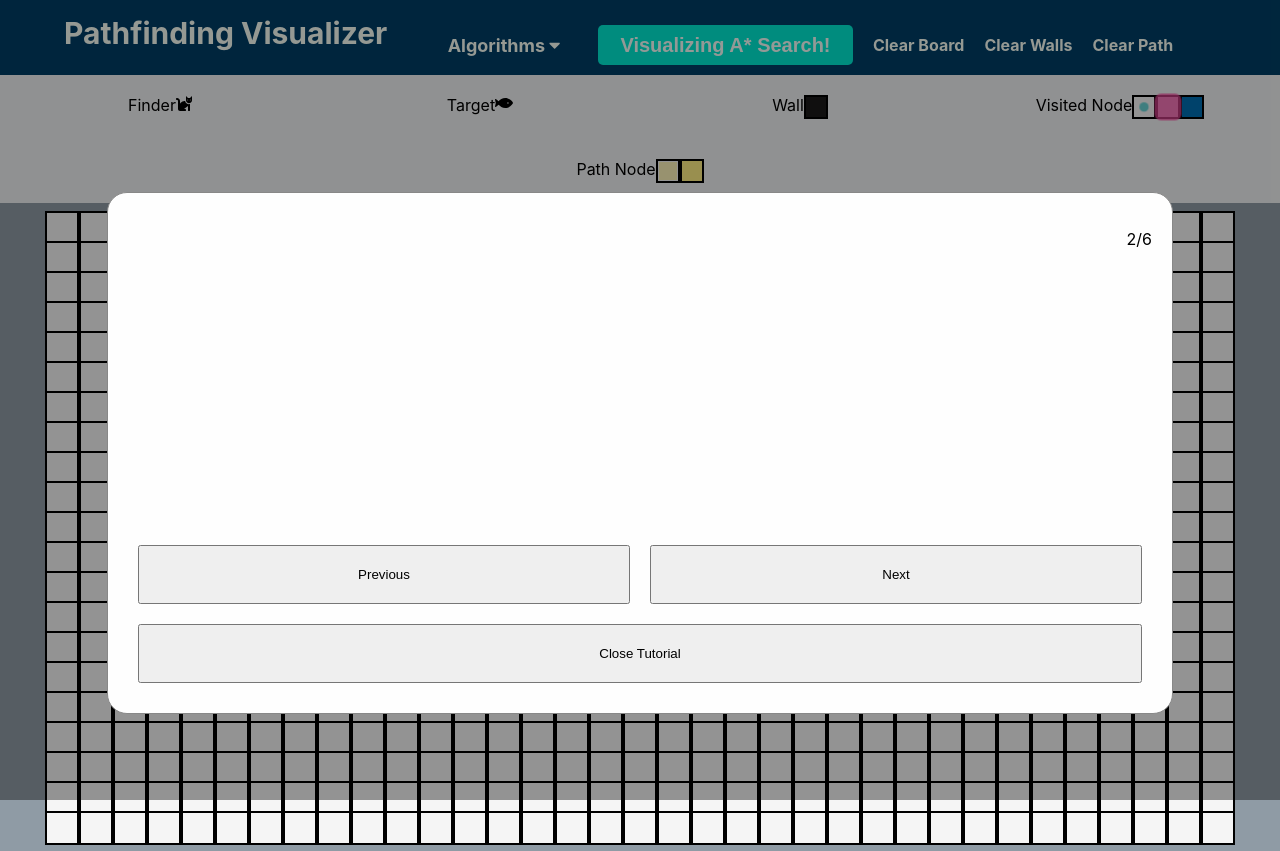
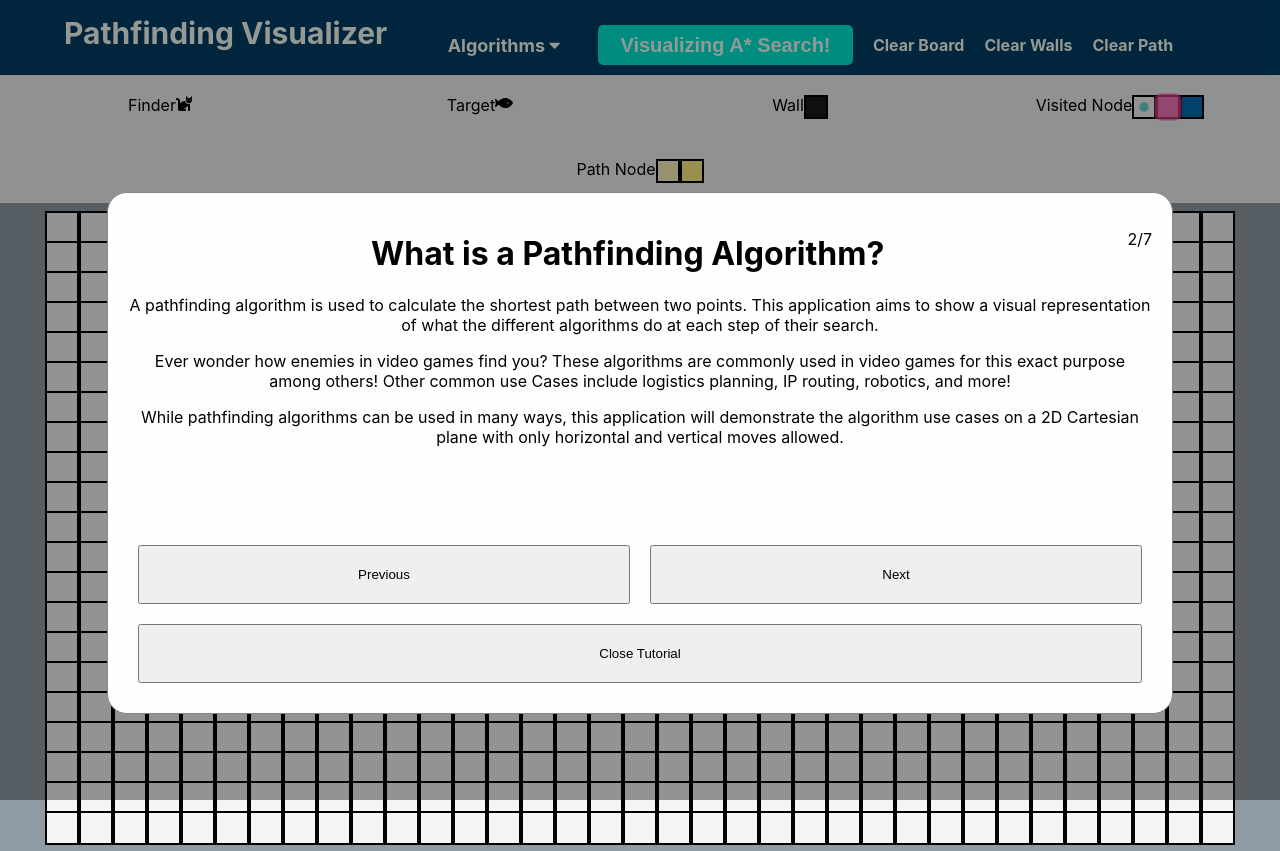
Before and after one commit to nkBrew/pathfinding-visualizer, a React (Create React App) app: page / in a window 1280 px wide. Both pictures are taken after a click on the button "Next". Built offline with nearby package versions, Linux system fonts and the light colour scheme.

Commit message:
Working Modal. All pages have content. Some need videos and pictures

```diff
--- a/src/Algorithms/algorithms.ts
+++ b/src/Algorithms/algorithms.ts
@@ -14,10 +14,18 @@ export type AlgorithmResult = {
 };
 
 export enum ALGORITHM {
+  DIJKSTRA = 'DIJKSTRA',
   ASTAR = 'ASTAR',
-  DIJKSTRA = 'DIJKSTRA',
   GREEDY = 'GREEDY',
 }
+
+export const ALGORITHM_DESCRIPTIONS = {
+  [ALGORITHM.DIJKSTRA]: '(weighted) the grandfather to most pathfinding algorithms and promises the shortest path',
+  [ALGORITHM.ASTAR]:
+    "(weighted) arguably the best pathfinding algorithms and the most common algoirithms used in video games. It is based on Dijkstra's algorithm with a few modifications allowing it to be much faster while still maintaing the promise of having the shortest path",
+  [ALGORITHM.GREEDY]:
+    '(weighted) this algorithm, while quick, can be used when speed over correctness is the top priority. It does not promise to give you the shortest path, but it does promise to give a path fast',
+};
 
 export const ALGORITHM_FRIENDLY_NAMES = {
   [ALGORITHM.ASTAR]: 'A* Search',
--- a/src/Modal/Modal.tsx
+++ b/src/Modal/Modal.tsx
@@ -1,12 +1,13 @@
 import React, { useState } from 'react';
 import './Modal.scss';
 import ModalButton from './ModalButton/ModalButton';
-import Page1 from './Pages/Page1';
+import PageContent from './Pages/PageContent';
+import { PagesArray } from './Pages/Pages';
 
-const numPages = 6;
 const Modal = (): JSX.Element => {
   const [open, setOpen] = useState(true);
   const [page, setPage] = useState(1);
+  const pageContent = PagesArray[page - 1];
 
   const closeModal = (e: React.MouseEvent<HTMLDivElement>) => {
     const target = e.target as HTMLDivElement;
@@ -19,17 +20,8 @@ const Modal = (): JSX.Element => {
   };
 
   const setPageHelper = (i: number) => {
-    if ((i > 0 && page < numPages) || (i < 0 && page > 1)) {
+    if ((i > 0 && page < PagesArray.length) || (i < 0 && page > 1)) {
       setPage(page + i);
-    }
-  };
-
-  const renderModalPage = () => {
-    switch (page) {
-      case 1:
-        return <Page1 />;
-      default:
-        return;
     }
   };
 
@@ -37,9 +29,9 @@ const Modal = (): JSX.Element => {
     <div id="modal" className="modal" onClick={closeModal} style={{ display: open ? 'block' : 'none' }}>
       <div id="modal-content" className="modal-content">
         <p className="float-right">
-          {page}/{numPages}
+          {page}/{PagesArray.length}
         </p>
-        {renderModalPage()}
+        <PageContent {...pageContent} />
         <div className="modal-buttons-container">
           <div className="modal-buttons-flexbox">
             <ModalButton label="Previous" onClickHandler={() => setPageHelper(-1)} />
--- a/src/Modal/Pages/Page1.tsx
+++ /dev/null
@@ -1,21 +0,0 @@
-import React from 'react';
-
-const Page1 = (): JSX.Element => {
-  return (
-    <div>
-      <h1>Welcome to Pathfinding Visualizer</h1>
-      <h4>The Pathfinding Visualizer will show you how a pathfinding algorithm works by a visual representation</h4>
-      <p>
-        This is a short tutorial intended to first give you a brief basic idea on what a pathfinding algorithm is and
-        the basic instructions of how to use the application.
-      </p>
-      <p>
-        {'This tutorial should take no longer than a couple minutes. ' +
-          "If you'd rather learn by experimentation feel free to skip or close the tutorial " +
-          'anytime by clicking on the Close Tutorial button'}
-      </p>
-    </div>
-  );
-};
-
-export default Page1;
--- /dev/null
+++ b/src/Modal/Pages/PageContent.tsx
@@ -0,0 +1,17 @@
+import React from 'react';
+import { PageContentType } from './Pages';
+import '../../styles/PageContent.scss';
+
+type PageContentProps = PageContentType;
+
+const PageContent = ({ heading, subheading, body }: PageContentProps): JSX.Element => {
+  return (
+    <div>
+      <h1>{heading}</h1>
+      {subheading && <h4>{subheading}</h4>}
+      {body}
+    </div>
+  );
+};
+
+export default PageContent;
--- /dev/null
+++ b/src/Modal/Pages/Pages.tsx
@@ -0,0 +1,110 @@
+import React from 'react';
+import { ALGORITHM, ALGORITHM_DESCRIPTIONS, ALGORITHM_FRIENDLY_NAMES } from '../../Algorithms/algorithms';
+
+export type PageContentType = {
+  heading: string;
+  subheading?: string;
+  body: JSX.Element;
+};
+
+const Page1: PageContentType = {
+  heading: 'Welcome to Pathfinding Visualizer',
+  subheading: 'The Pathfinding Visualizer will show you how a pathfinding algorithm works by a visual representation',
+  body: (
+    <div>
+      <p>
+        This is a short tutorial intended to first give you a brief basic idea on what a pathfinding algorithm is and
+        the basic instructions of how to use the application.
+      </p>
+      <p>
+        {'This tutorial should take no longer than a couple minutes. ' +
+          "If you'd rather learn by experimentation feel free to skip or close the tutorial " +
+          'anytime by clicking on the Close Tutorial button'}
+      </p>
+    </div>
+  ),
+};
+
+const Page2: PageContentType = {
+  heading: 'What is a Pathfinding Algorithm?',
+  body: (
+    <div>
+      <p>
+        A pathfinding algorithm is used to calculate the shortest path between two points. This application aims to show
+        a visual representation of what the different algorithms do at each step of their search.
+      </p>
+      <p>
+        Ever wonder how enemies in video games find you? These algorithms are commonly used in video games for this
+        exact purpose among others! Other common use Cases include logistics planning, IP routing, robotics, and more!
+      </p>
+      <p>
+        While pathfinding algorithms can be used in many ways, this application will demonstrate the algorithm use cases
+        on a 2D Cartesian plane with only horizontal and vertical moves allowed.
+      </p>
+    </div>
+  ),
+};
+
+const Page3: PageContentType = {
+  heading: 'There are Different Algorithms!',
+  subheading: 'Like anything in life, not all Pathfinding algorithms are the same.',
+  body: (
+    <div>
+      Some pathfinding algorithms are weighted while others are unweighted. Weighted algorithms take into consideration
+      the cost of reaching that node, while unweighted only consider the euclidian distance. In addition, some
+      pathfinding algorithms can only promise a path between two points exists, while some promise the optimal shortest
+      path between them.
+    </div>
+  ),
+};
+
+const renderAlgorithmDescriptions = () => {
+  return Object.values(ALGORITHM).map((alg) => (
+    <li key={'description-' + alg}>
+      <b>{ALGORITHM_FRIENDLY_NAMES[alg]}</b>: {ALGORITHM_DESCRIPTIONS[alg]}
+    </li>
+  ));
+};
+
+const Page4: PageContentType = {
+  heading: 'Meet the algorithms',
+  subheading: 'Here is a brief description of the algorithms as well as which criterias they meet.',
+  body: (
+    <div className="descriptions-container">
+      <ul className="descriptions-ul">{renderAlgorithmDescriptions()}</ul>
+    </div>
+  ),
+};
+
+const Page5: PageContentType = {
+  heading: 'Adding Walls',
+  subheading:
+    'You can add walls to the visualizer by clicking and dragging on any square in the application to add a wall. Walls are impassable terrain for the algorithm, and when calculating a path they will avoid this terrain.',
+  body: <div></div>,
+};
+
+const Page6: PageContentType = {
+  heading: 'Visualizing',
+  subheading: 'To see the animation of the algorithm, click on the Visualize Button!',
+  body: <div></div>,
+};
+
+const Page7: PageContentType = {
+  heading: 'Moving the Finder and Target',
+  subheading:
+    'You can move the Finder and the target by clicking and dragging them around the screen. If a path is already on the screen, the new path and visited nodes will be immediately updated.',
+  body: <div></div>,
+};
+//Pages
+/*
+1. Welcome
+2. What is a pathfinding Algorithm?
+3. Types of Algorithms in program
+4. Adding Walls
+5. Dragging Finder/Target
+6. Running the Algorithm (Visualize Button)
+*/
+
+// const Page2:
+
+export const PagesArray = [Page1, Page2, Page3, Page4, Page5, Page6, Page7];
--- /dev/null
+++ b/src/styles/PageContent.scss
@@ -0,0 +1,13 @@
+.descriptions-ul {
+  display:inline;
+  list-style-type: disc;
+  text-align: left;
+  margin:20px;
+  > li {
+    padding:5px;
+  }
+}
+
+.descriptions-container {
+  margin:20px;
+}
```
Also changed, not shown: src/Modal/Pages/Page2.tsx (deleted, +0 -7 lines).
